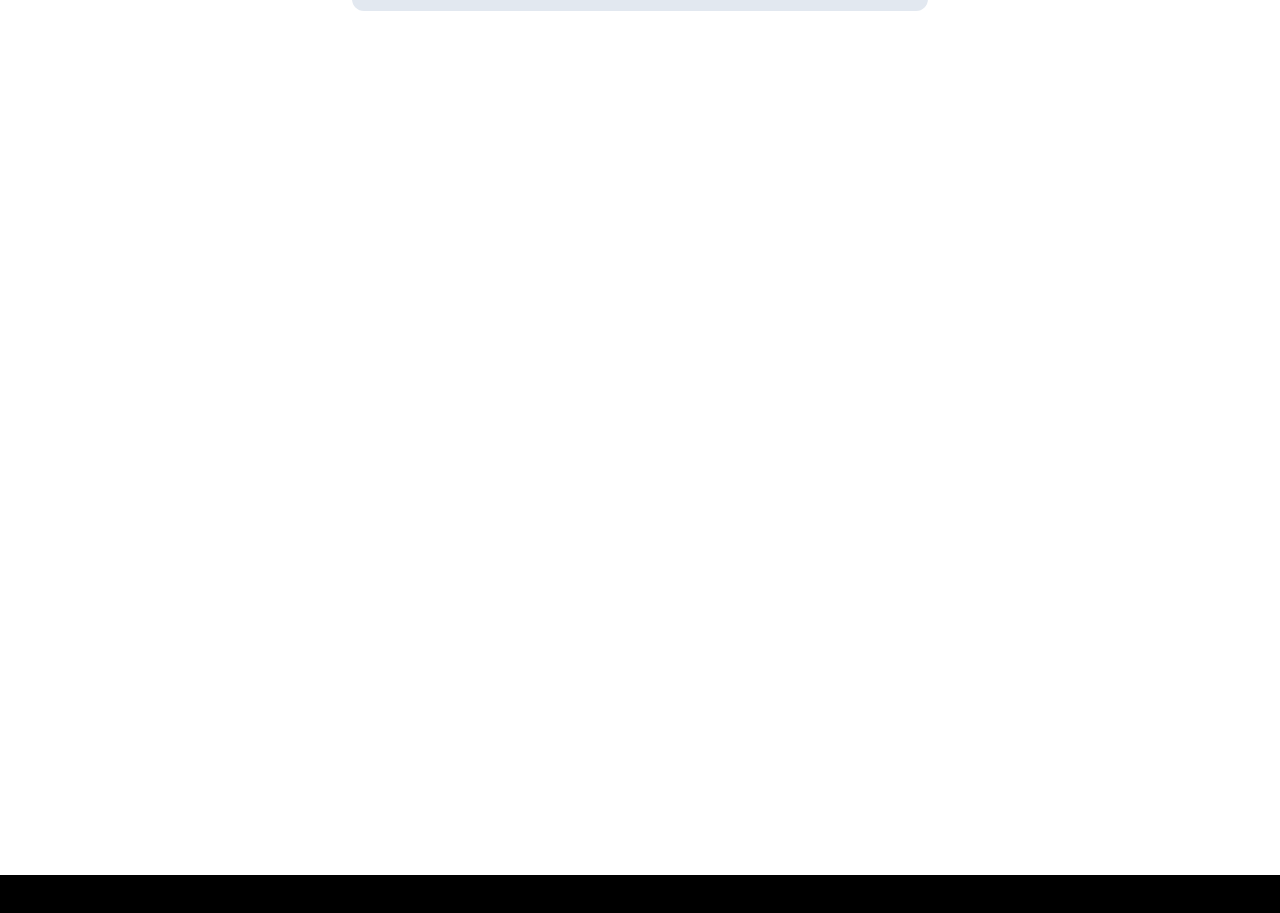
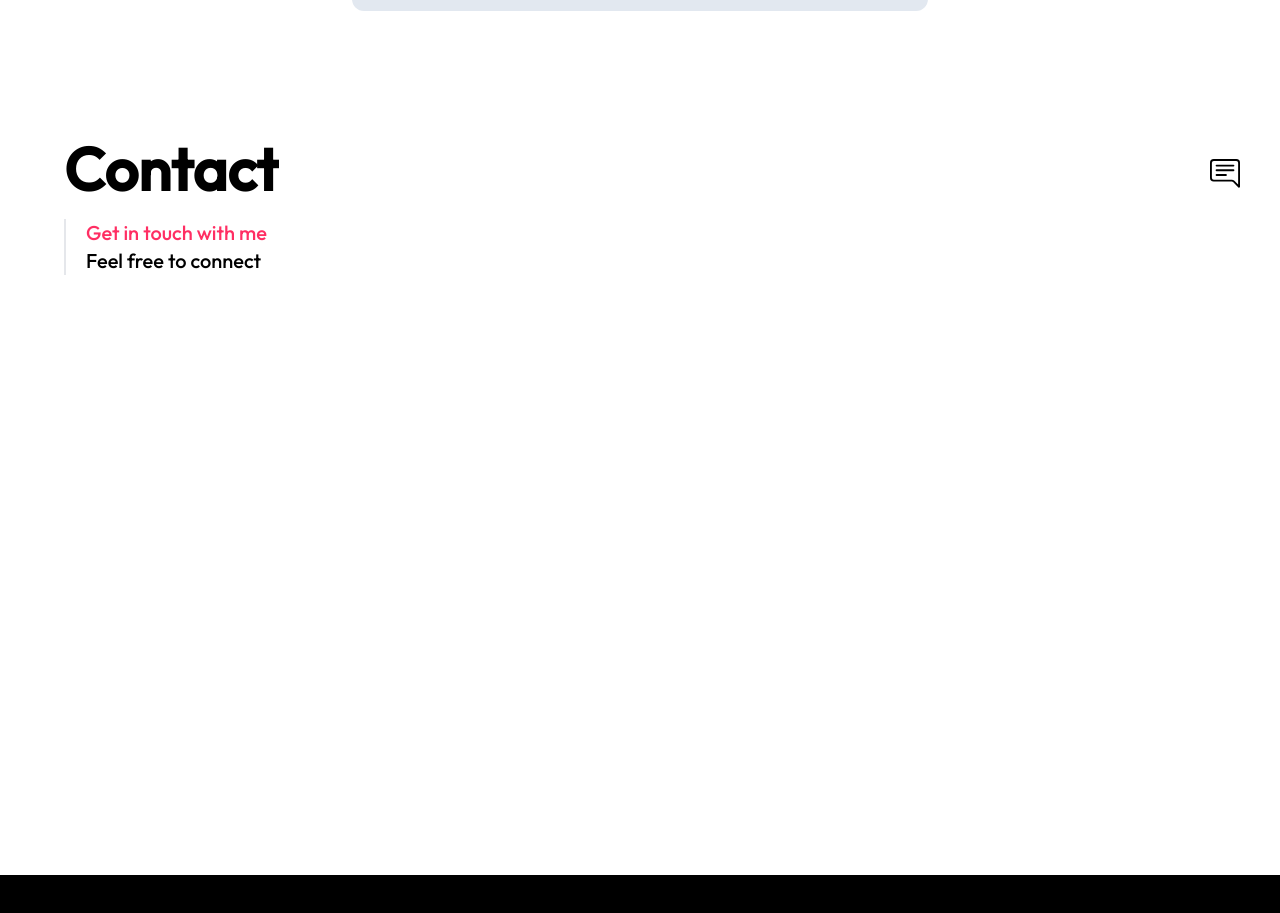
Before and after one commit to DSQL-MONGKEY/Dportfolio-v1, a React (Vite) app: page / in a window 1280 px wide. Shown: the part 4839-5752 px from the top of the page. Built offline with nearby package versions, Linux system fonts and the light colour scheme.

Commit message:
feat<>: create contact section

```diff
--- a/src/container/Contact.tsx
+++ b/src/container/Contact.tsx
@@ -1,9 +1,34 @@
+import Reveal from "@components/Reveal"
 import { styles } from "@constants/styles"
+import { BsChatRightText } from "react-icons/bs"
+
 
 const Contact = () => {
-  return (
+
+   return (
       <section id="contact" className={`${styles.padding} ${styles.paddingY} h-screen`}>
+         <span className="absolute right-0 text-[20px] sm:text-[30px] dark:text-white mr-10 mt-5">
+            <BsChatRightText/>
+         </span>
 
+         <div className="flex">
+            <Reveal>
+               <h3 className="font-outfit text-5xl sm:text-6xl font-black dark:text-white">
+                  Contact
+               </h3>
+            </Reveal>
+         </div>
+
+         <div className="flex">
+         <Reveal>
+               <p className="border-l-2 font-outfit text-xl pl-5 dark:text-white mt-5">
+                  <span className="text-[#FF2E63] dark:text-green-600">
+                     Get in touch with me
+                  </span> <br />
+                  Feel free to connect
+               </p>
+            </Reveal>
+         </div>
       </section>
    )
 }
```
